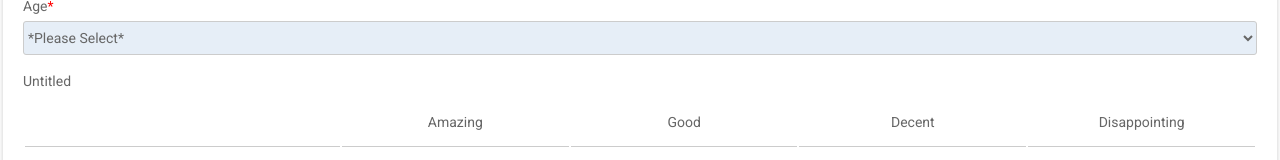
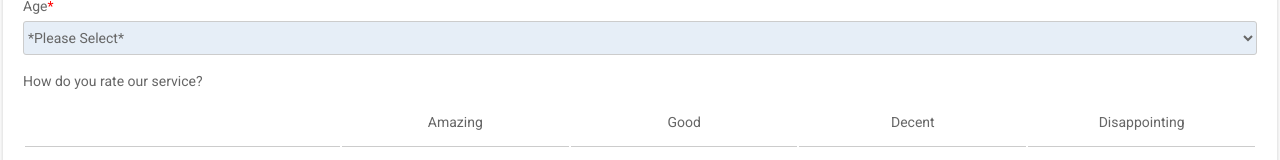
Before and after one commit to VictorGstn/PBKK-GoogleFramework-Form, a plain HTML site: page index.html in a window 1280 px wide. Shown: the part 564-724 px from the top of the page. Drawn offline with Linux system fonts and the light colour scheme.

Commit message:
Update index.html

```diff
--- a/index.html
+++ b/index.html
@@ -51,7 +51,7 @@
           <option value="45-54">45-54</option>
           <option value="55 or older">55 or older</option>
         </select>
-        <h4>Untitled</h4>
+        <h4>How do you rate our service?</h4>
         <table>
           <tr>
             <th class="first-col"></th>
```
